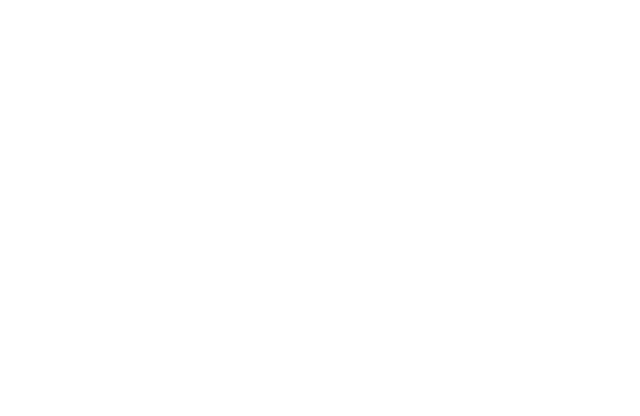
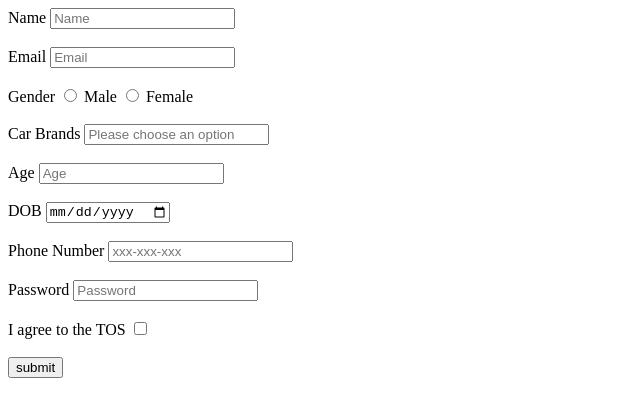
Before and after one commit to acciojob/signup-form-car-Sakibul-05, a website: page main.html in a window 1280 px wide. Shown: the whole page, without its empty margins (0-640 px from the left). Drawn offline with Linux system fonts and the light colour scheme.

Commit message:
created a submission

```diff
--- a/main.html
+++ b/main.html
@@ -8,6 +8,54 @@
 
 <body>
 	<!-- the entire body must be written by student -->
+	<form method="post">
+		<label for="name">Name</label>
+		<input type="text" id="name" placeholder="Name" required>
+		<br>
+		<br>
+		<label for="email">Email</label>
+		<input type="email" id="email" placeholder="Email" required>
+		<br>
+		<br>
+		<label >Gender</label>
+		<input type="radio" id="gender_m" name="gender" required>
+		<label for="gender_m">Male</label>
+		<input type="radio" id="gender_f" name="gender" required>
+		<label for="gender_f">Female</label>
+		<br>
+		<br>
+		<label for="cars">Car Brands</label>
+		 <input list="car_brands" id="cars" name="car_brands" placeholder="Please choose an option" required>
+		  <datalist id="car_brands">
+		    <option value="BMW">
+		    <option value="Audi">
+		    <option value="Mercedez">
+		  </datalist>
+		<br>
+		<br>
+		<label for="age">Age</label>
+		<input type="number" id="age" placeholder="Age" required>
+		<br>
+		<br>
+		<label for="dob">DOB</label>
+		<input type="date" id="dob" required>
+		<br>
+		<br>
+		<label for="tel">Phone Number</label>
+		<input type="tel" id="tel" placeholder="xxx-xxx-xxx" >
+		<br>
+		<br>
+		<label for="password">Password</label>
+		<input type="password" id="password" placeholder="Password" required>
+		<br>
+		<br>
+		<label for="tos">I agree to the TOS</label>
+		<input type="checkbox" id="tos" required>
+		<br>
+		<br>
+		<button type="submit">submit</button>
+
+	</form>
     <script type="text/javascript" src="./script.js">
 </script>
 
```
